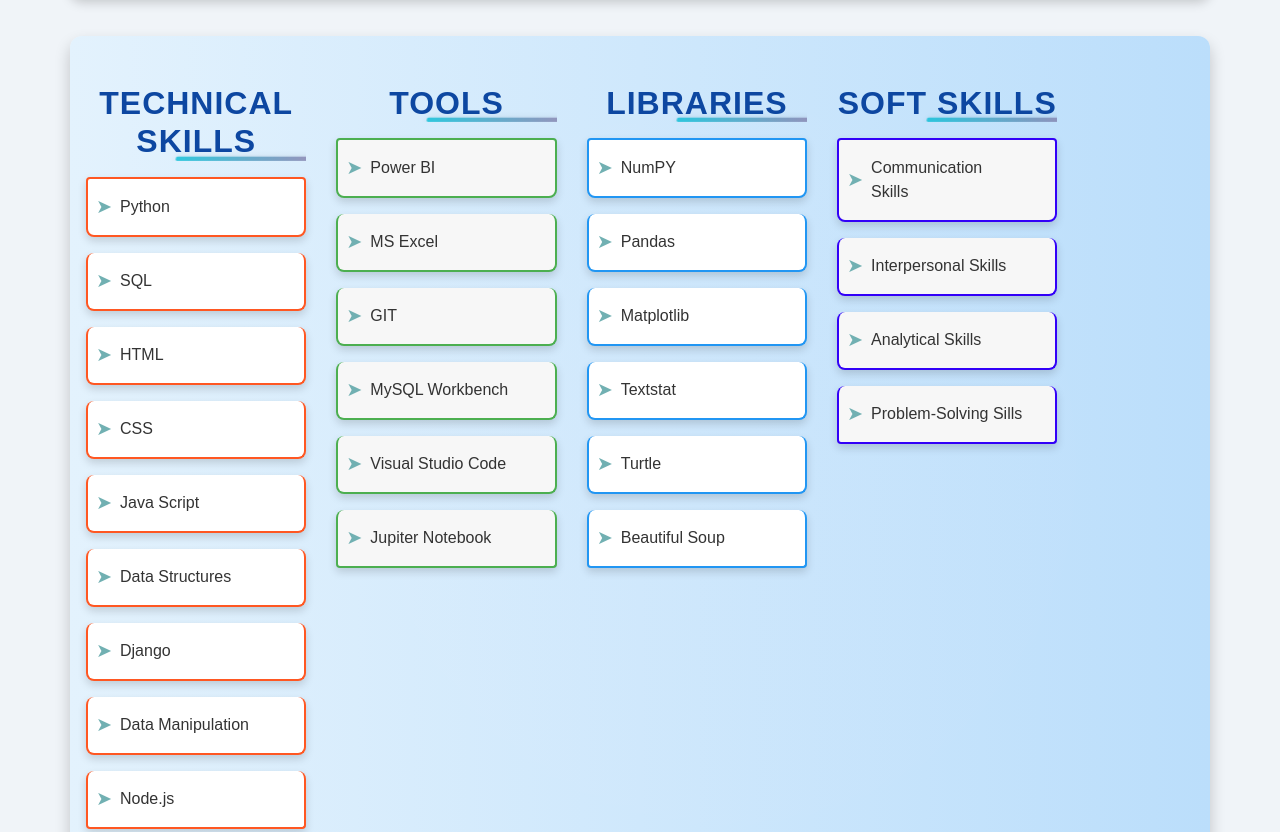
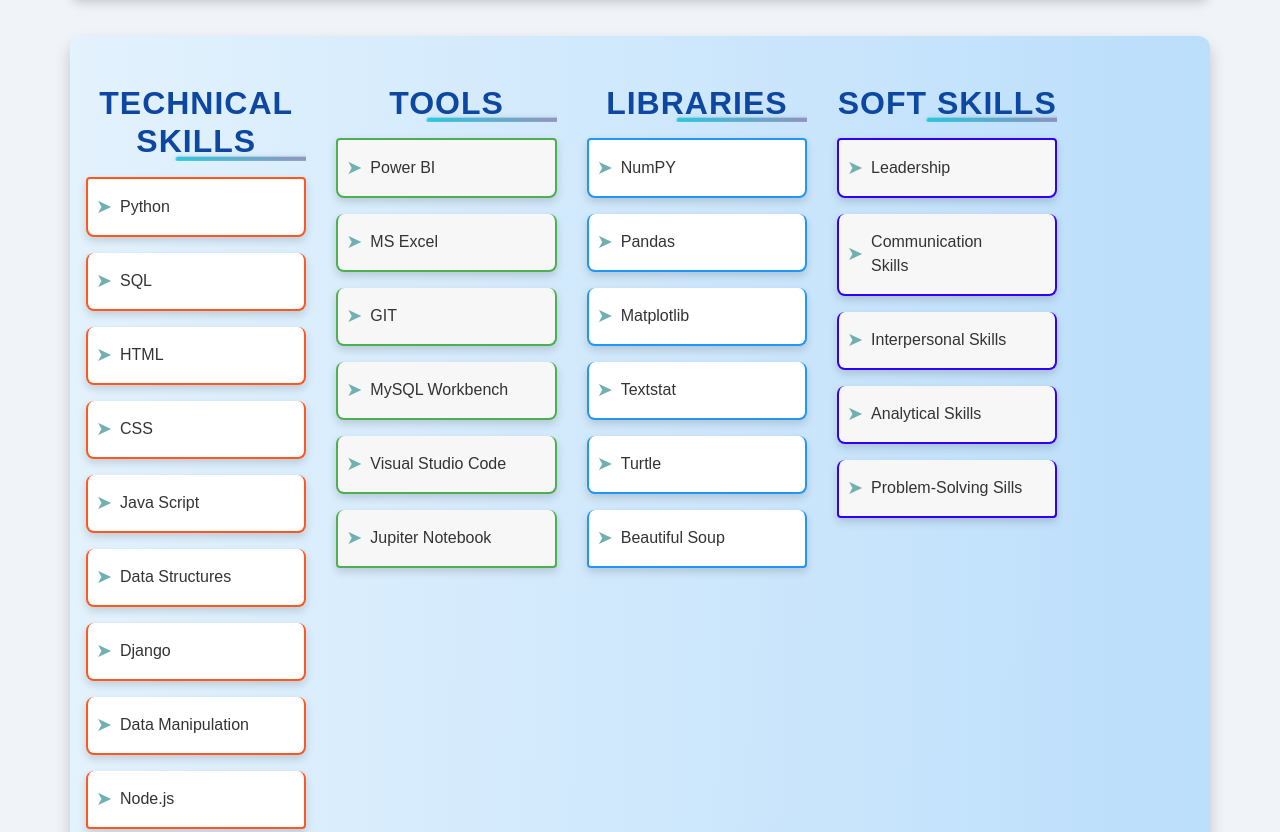
Before and after one commit to AyushKatiyar13/Katiyar-portfolio, a website: page index.html in a window 1280 px wide. Shown: the part 1100-1932 px from the top of the page. Drawn offline with nearby package versions, Linux system fonts and the light colour scheme.

Commit message:
Update index.html

```diff
--- a/index.html
+++ b/index.html
@@ -152,6 +152,7 @@
             <div class="col-md-4">
                 <h3 class="mb-3">Soft Skills</h3>
                 <ul class="list-group">
+                    <li class="list-group-item">Leadership</li>
                     <li class="list-group-item">Communication Skills</li>
                     <li class="list-group-item">Interpersonal Skills</li>
                     <li class="list-group-item">Analytical Skills</li>
```
